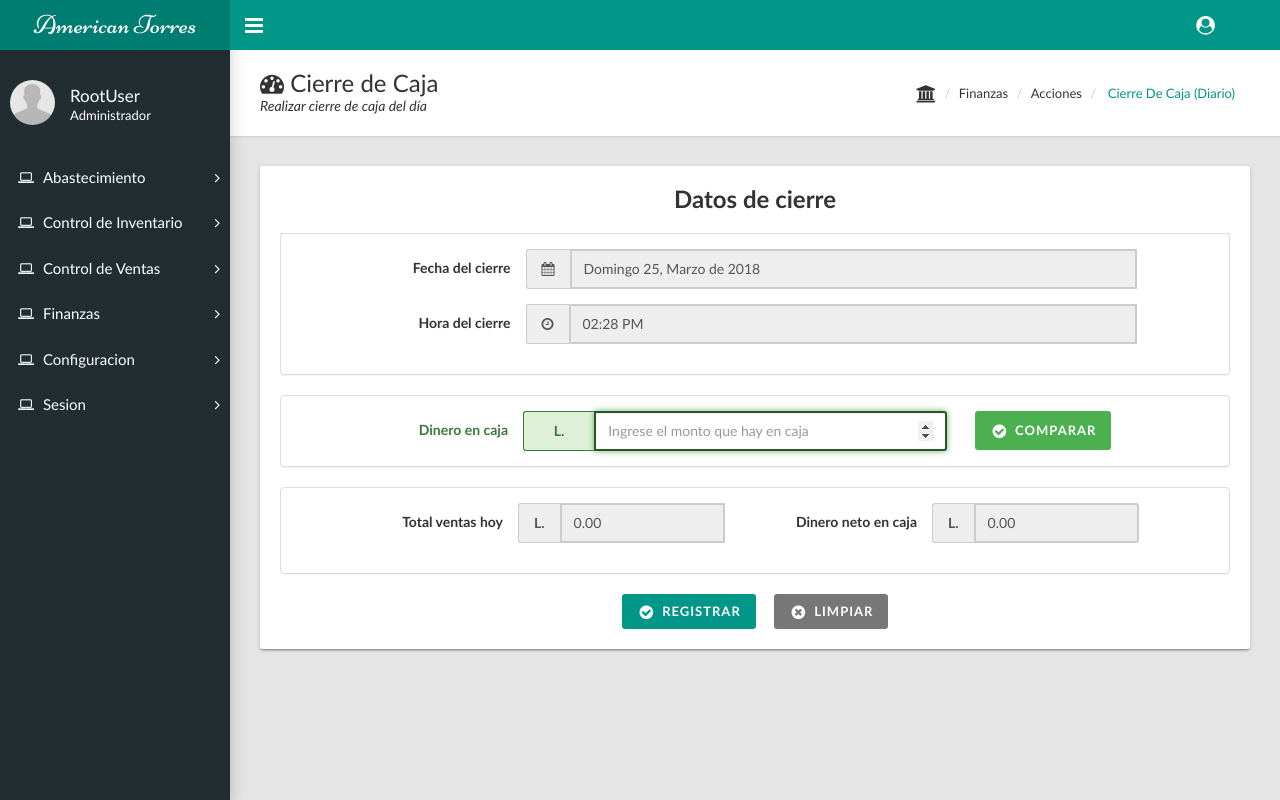
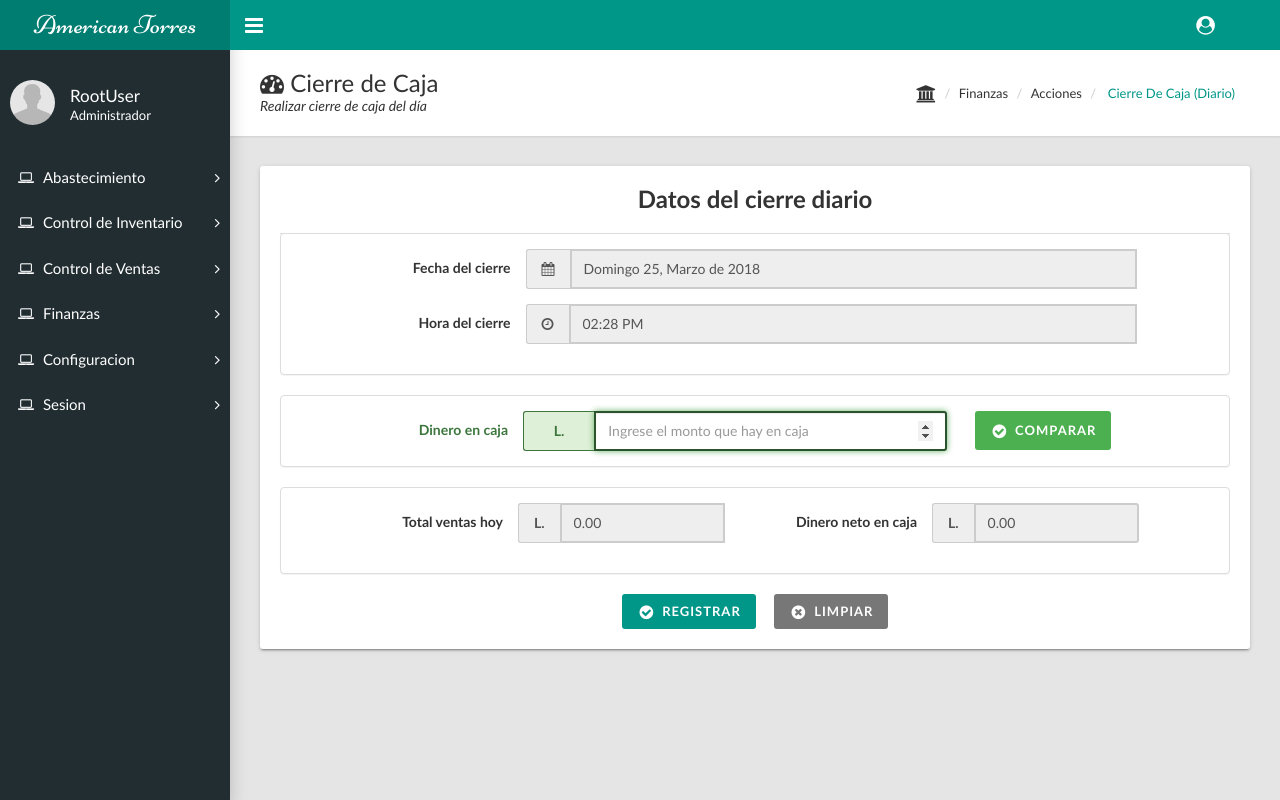
Before and after one commit to carlosvasqz/americantorres, a PHP site: page /of_cierre_diario.php in a window 1280 px wide. Run offline with PHP 8.4, Linux system fonts and the light colour scheme; a user stored in the database is signed in; data comes from the database, SQL or seed files in the repository; a stand-in replaces the project's code that opens the database connection.

Commit message:
Cambio al titulo, color al icono en dialogo y cambio de icono en notificacion

```diff
--- a/source/of_cierre_diario.php
+++ b/source/of_cierre_diario.php
@@ -94,7 +94,7 @@
           <div class="col-md-12">
             <div class="card">
               <div class="card-title">
-               <h3 class="card-title" align="center">Datos de cierre</h3>
+               <h3 class="card-title" align="center">Datos del cierre diario</h3>
               </div>
               <div class="card-body">
 
@@ -282,7 +282,7 @@
       }
       function showHtmlMessage(cambioCaja) {
         swal({
-            title: "<i class='fa fa-money fa-3x'></i>",
+            title: "<i class='fa fa-money fa-3x text-success'></i>",
             text: "Devuelva L." + cambioCaja + " a caja, que es la cantidad que ser&aacute; utilizada ma&ntilde;ana como cambio.",
             html: true,
             closeOnConfirm: false,
@@ -393,7 +393,7 @@
                   $.notify({
                     title: "Error : ",
                     message: "Ya registro un cierre el dia de hoy.",
-                    icon: 'fa fa-check'
+                    icon: 'fa fa-times'
                   },{
                     type: "danger"
                   });
```
Lines whose indentation alone changed are shown as unchanged.
